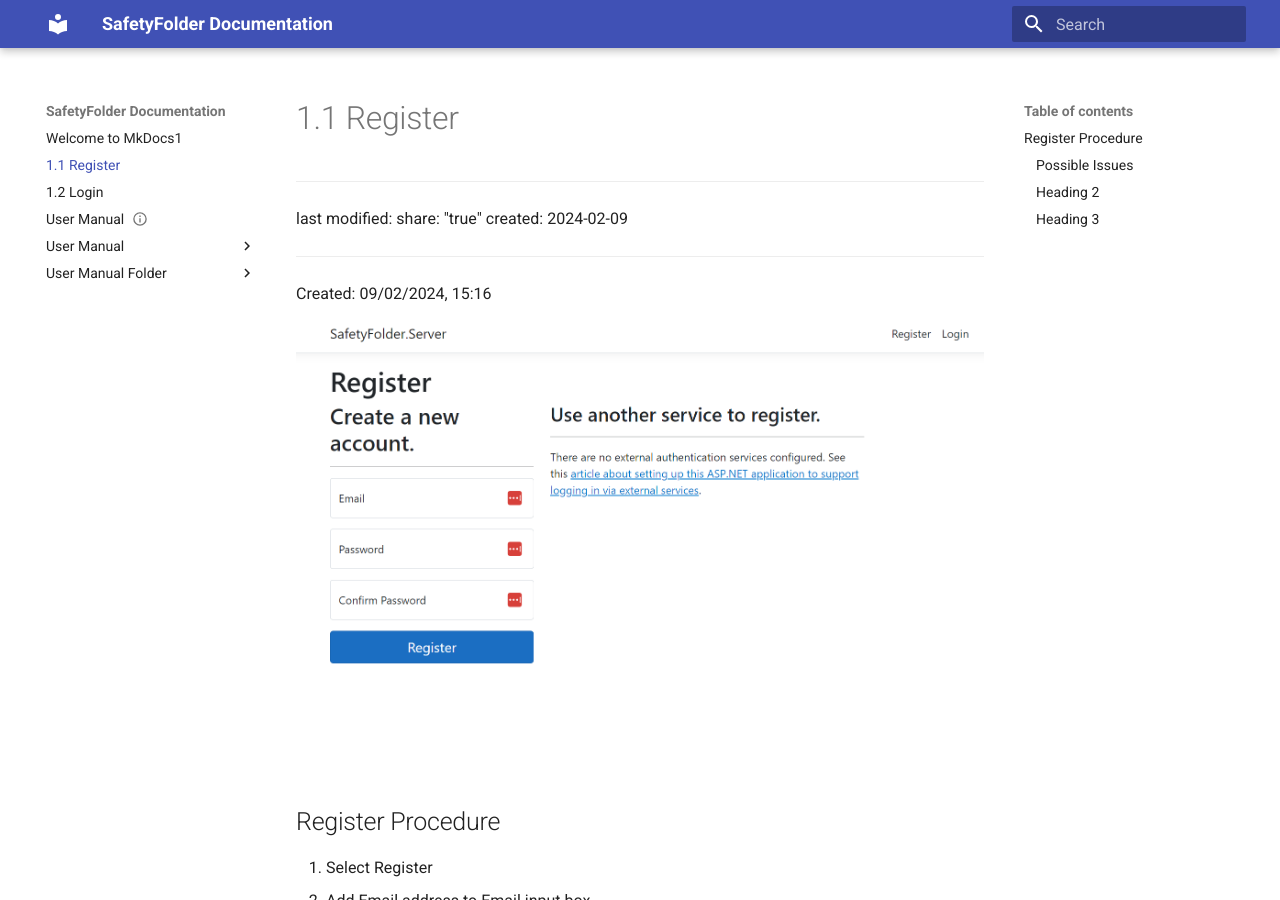
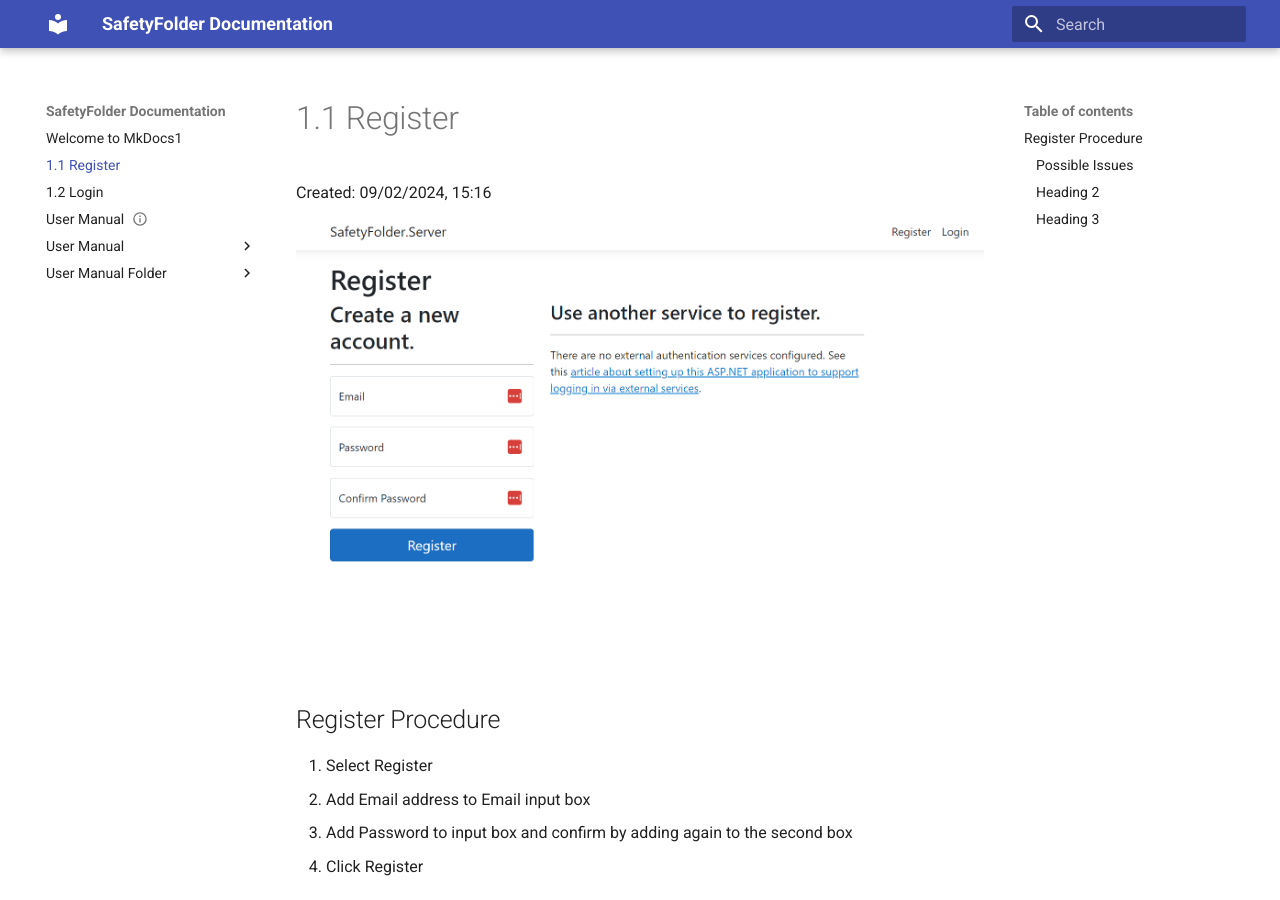
Before and after one commit to Paulwatchful/MkDocs, an MkDocs documentation site: the page built from docs/1.1 Register.md, in a window 1280 px wide and 900 px high. Built offline with MkDocs 1.6.1 and Material for MkDocs 9.7.7, drawn with Linux system fonts in a browser that asks for light colours.

Commit message:
PUSH NOTE : 1.1 Register.md

```diff
--- a/docs/1.1 Register.md
+++ b/docs/1.1 Register.md
@@ -1,8 +1,3 @@
----
-last modified:
-share: "true"
-created: 2024-02-09
----
 ---
 last modified:
 share: "true"
```
